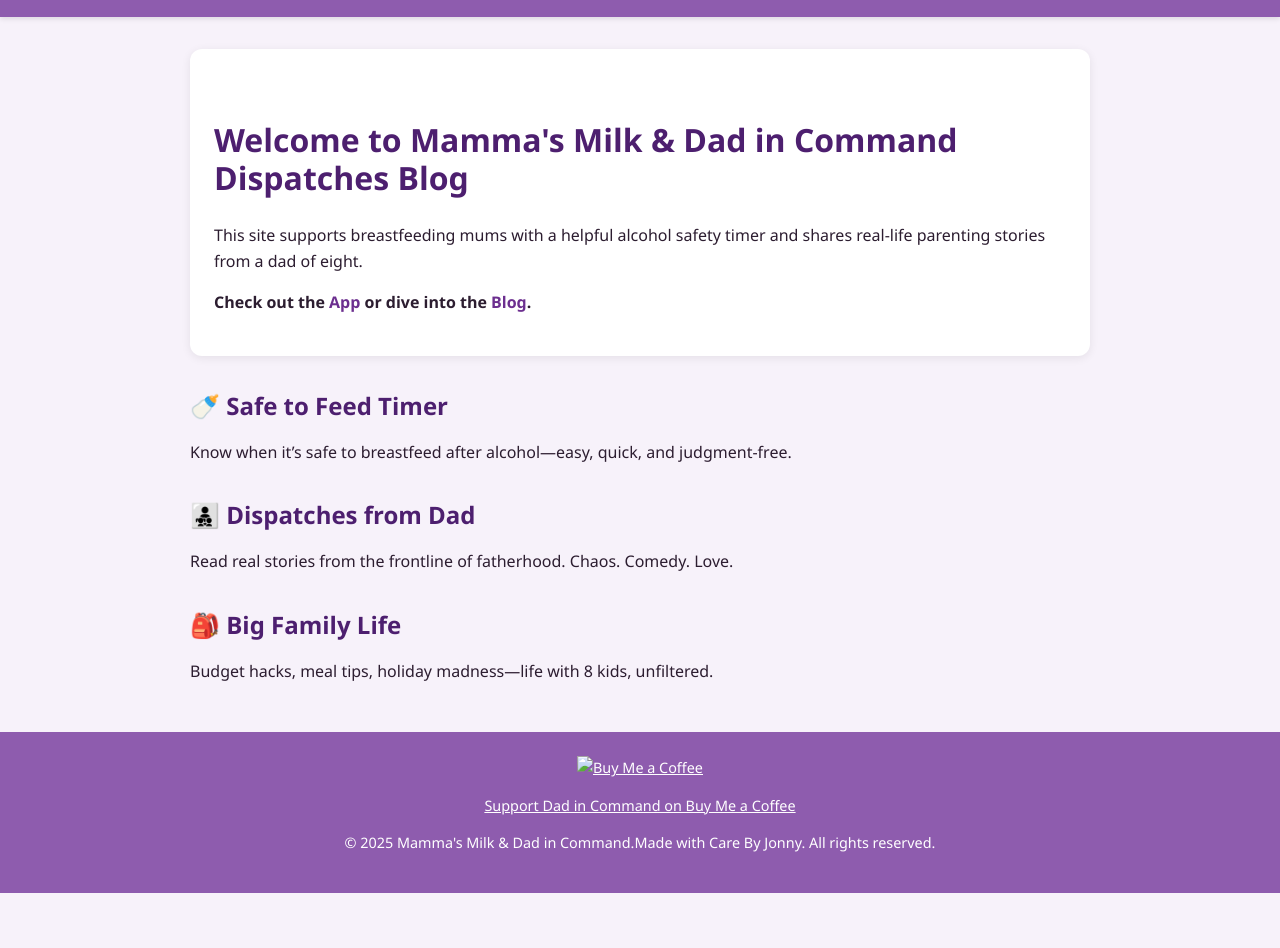
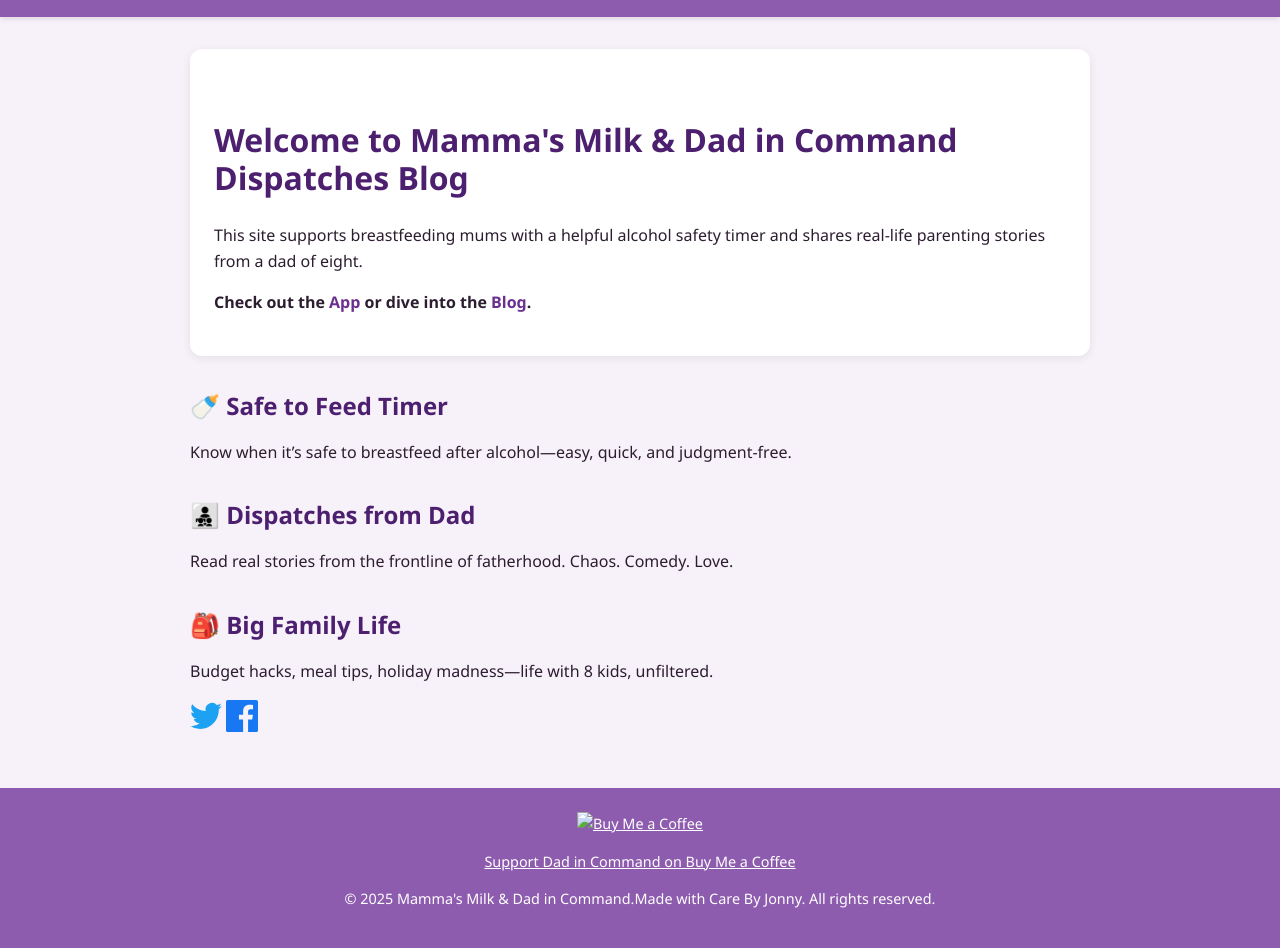
Before and after one commit to dadincommand/dadincommand.github.io, a Jekyll site: the page built from index.md, in a window 1280 px wide. Shown: the part 361-1309 px from the top of the page. Built offline with Jekyll 4.4.1, drawn with Linux system fonts in a browser that asks for light colours; before the commit the page ends 1254 px from its top, so only the background shows below that.

Commit message:
Update default.html
Added Facebook and twitter button

```diff
--- a/_layouts/default.html
+++ b/_layouts/default.html
@@ -53,6 +53,19 @@
 
   <main>
     {{ content }}
+    <div class="social-share">
+  <a href="https://twitter.com/intent/tweet?url={{ site.url }}{{ page.url | uri_escape }}&text={{ page.title | uri_escape }}" target="_blank" rel="noopener noreferrer" title="Share on Twitter">
+    <svg width="32" height="32" viewBox="0 0 24 24" fill="#1DA1F2" xmlns="http://www.w3.org/2000/svg">
+      <path d="M23.954 4.569a10 10 0 01-2.825.775 4.932 4.932 0 002.163-2.723 9.861 9.861 0 01-3.127 1.195 4.917 4.917 0 00-8.384 4.482A13.94 13.94 0 011.671 3.149a4.822 4.822 0 001.523 6.574 4.903 4.903 0 01-2.229-.616v.06a4.935 4.935 0 003.946 4.827 4.996 4.996 0 01-2.224.085 4.936 4.936 0 004.604 3.417A9.867 9.867 0 010 19.54a13.905 13.905 0 007.548 2.209c9.057 0 14.01-7.496 14.01-13.986 0-.21-.006-.423-.016-.633a10.012 10.012 0 002.412-2.548l.002-.003z"/>
+    </svg>
+  </a>
+
+  <a href="https://www.facebook.com/sharer/sharer.php?u={{ site.url }}{{ page.url | uri_escape }}" target="_blank" rel="noopener noreferrer" title="Share on Facebook">
+    <svg width="32" height="32" viewBox="0 0 24 24" fill="#1877F2" xmlns="http://www.w3.org/2000/svg">
+      <path d="M22.675 0h-21.35C.6 0 0 .6 0 1.325v21.351C0 23.4.6 24 1.325 24h11.499V14.706h-3.13v-3.622h3.13V8.413c0-3.1 1.893-4.788 4.659-4.788 1.325 0 2.463.099 2.795.143v3.24l-1.918.001c-1.504 0-1.795.715-1.795 1.763v2.312h3.587l-.467 3.622h-3.12V24h6.116C23.4 24 24 23.4 24 22.676V1.325C24 .6 23.4 0 22.675 0z"/>
+    </svg>
+  </a>
+    </div>
   </main>
 
   <footer>
```
